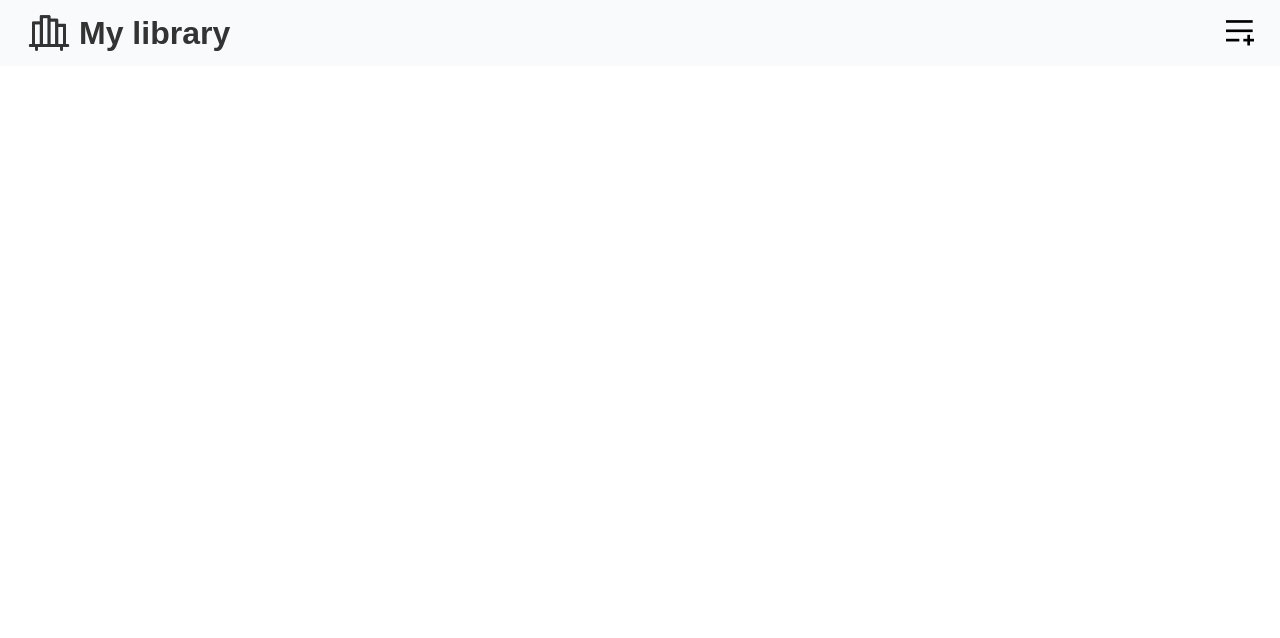
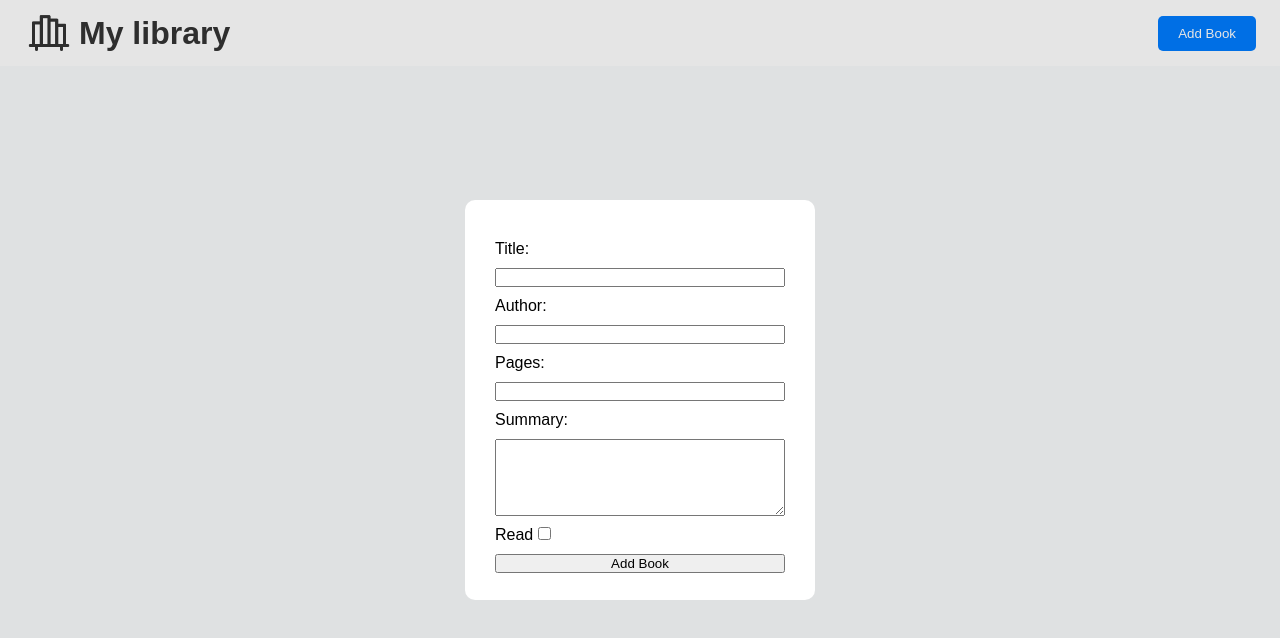
Before and after one commit to Reshpack/library, a plain HTML site: page index.html in a window 1280 px wide. Drawn offline with nearby package versions, Linux system fonts and the light colour scheme.

Commit message:
getting stuck taking a break

```diff
--- a/index.html
+++ b/index.html
@@ -9,8 +9,8 @@
     rel="stylesheet"/>
     <link rel="preconnect" href="https://fonts.googleapis.com">
     <link href="https://cdn.jsdelivr.net/npm/remixicon@3.2.0/fonts/remixicon.css" rel="stylesheet">
-<link rel="preconnect" href="https://fonts.gstatic.com" crossorigin>
-<link href="https://fonts.googleapis.com/css2?family=Kaushan+Script&display=swap" rel="stylesheet">
+    <link rel="preconnect" href="https://fonts.gstatic.com" crossorigin>
+    <link href="https://fonts.googleapis.com/css2?family=Kaushan+Script&display=swap" rel="stylesheet">
     <title>Library</title>
 </head>
 <body>
@@ -24,12 +24,32 @@
             <h1>My library</h1>
         </div>
         <div class="header-btn">
-            <button><i class="ri-play-list-add-fill" id="add-book"></i></button>
+            <button class="add-btn">Add Book</button>
         </div>
     </header>
     <!-- Main -->
+    <main>
 
+    </main>
+    <div class="booklist-wrapper">
 
+    </div>
+    <div class="popup">
+        <div class="popup-content">
+            <form action="#" class="book-form" id="book-form">
+              <label for="title">Title:</label>
+              <input type="text" id="title">
+              <label for="author">Author:</label>
+              <input type="text" id="author">
+              <label for="author">Pages:</label>
+              <input type="text" id="pages">
+              <label for="summary">Summary:</label>
+              <textarea name="book-form-summary" id="book-form-summary"rows="5"></textarea>
+              <label for="author">Read <input type="checkbox" id="read"></label>
+              <input type="submit" value="Add Book">
+            </form>
+        </div>
+    </div>
 
 
     <script src="script.js"></script>
--- a/script.js
+++ b/script.js
@@ -0,0 +1,16 @@
+let newBookBtn = document.querySelector(".add-btn");
+newBookBtn.addEventListener("click", function() {
+    let newBookForm = document.querySelector(".popup").computedStyleMap.display = "flex";
+})
+
+
+
+let myLibrary = [];
+
+function Book() {
+
+};
+
+function addBookToLibrary() {
+
+}
--- a/styles.css
+++ b/styles.css
@@ -6,6 +6,7 @@
     font-family: 'Poppins', sans-serif;
   }
 
+  /* colour #f8fafc */
   /*  header  */
   header {
     display: flex;
@@ -14,7 +15,7 @@
     padding: 0.5rem 1.5rem;
     width: 100vw;
     height: min-content;
-    background: #f8fafc;
+    background: #fff;
   }
 
   header img {
@@ -32,12 +33,55 @@
     padding-left: 5px;
   }
 
-    .header-btn i {
-        font-size: 2rem;
-    }
 
-    .header-btn button {
-        outline: 0;
-        border: 0;
-        background: transparent;
-    }
+.add-btn {
+  padding: 10px 20px;
+  background-color: #007bff;
+  color: #fff;
+  border: none;
+  border-radius: 5px;
+  cursor: pointer;
+  transition: all 0.3s ease;
+}
+
+.add-btn:hover {
+  background-color: #0056b3;
+}
+
+.add-btn:active {
+  transform: translateY(2px);
+}
+
+body {
+  background: #f8fafc;
+}
+
+.popup {
+  background: rgba(0, 0, 0, 0.1);
+  width: 100%;
+  height: 100%;
+  position: absolute;
+  top: 0;
+  display: flex;
+  align-items: center;
+  justify-content: center;
+}
+
+.popup-content {
+  height: 400px;
+  width: 350px;
+  background: #fff;
+  padding: 30px;
+  border-radius: 10px;
+  position: relative;
+}
+
+.popup-content .book-form {
+  display: flex;
+  flex-direction: column;
+  justify-content: space-evenly;
+}
+
+.book-form label {
+  padding: 10px 0;
+}
```
